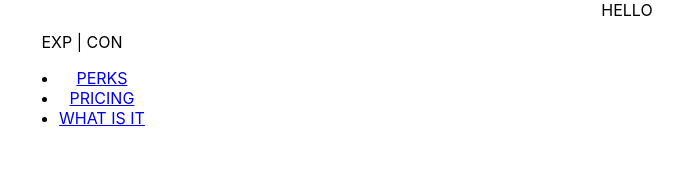
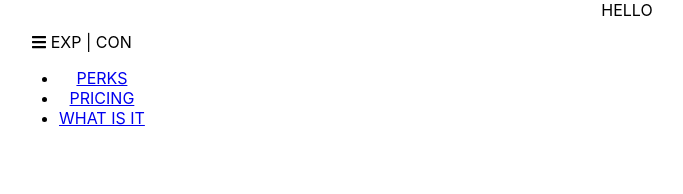
Before and after one commit to alan-mak/SpeerFrontend, a React (Create React App) app: page / in a window 1280 px wide. Shown: the top 194 px of the page, without its empty margins (13-696 px from the left). Built offline with nearby package versions, Linux system fonts and the light colour scheme.

Commit message:
Added font awesome bars to nav

```diff
--- a/package.json
+++ b/package.json
@@ -3,6 +3,9 @@
   "version": "0.1.0",
   "private": true,
   "dependencies": {
+    "@fortawesome/fontawesome-svg-core": "^1.2.34",
+    "@fortawesome/free-solid-svg-icons": "^5.15.2",
+    "@fortawesome/react-fontawesome": "^0.1.14",
     "@testing-library/jest-dom": "^5.11.9",
     "@testing-library/react": "^11.2.5",
     "@testing-library/user-event": "^12.8.1",
--- a/src/components/nav.jsx
+++ b/src/components/nav.jsx
@@ -1,6 +1,9 @@
 import React from 'react';
 
 import './nav.scss'
+
+import { FontAwesomeIcon } from '@fortawesome/react-fontawesome'
+import { faBars } from '@fortawesome/free-solid-svg-icons'
 
 export default function Nav () {
 
@@ -18,7 +21,7 @@
 
   return (
     <div className="burger">
-      EXP | CON
+      <FontAwesomeIcon icon={faBars} /> EXP | CON
       <ul>
         {navItem.map(item => <li>
           <a href={item.path}>{item.content}</a>
```
Also changed, not shown: 1 other file (tests, documents, lock files or other folders).
